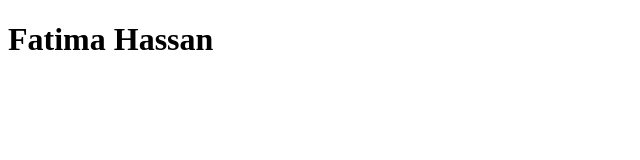
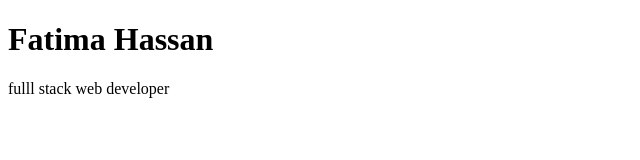
Before and after one commit to Fatimahs2002/hosting-SessionSeven-, a plain HTML site: page index.html in a window 1280 px wide. Shown: the whole page, without its empty margins (0-640 px from the left). Drawn offline with Linux system fonts and the light colour scheme.

Commit message:
second commit

```diff
--- a/index.html
+++ b/index.html
@@ -7,5 +7,6 @@
 </head>
 <body>
      <h1>Fatima Hassan</h1>
+     <p>fulll stack web developer</p>
 </body>
 </html>
```
